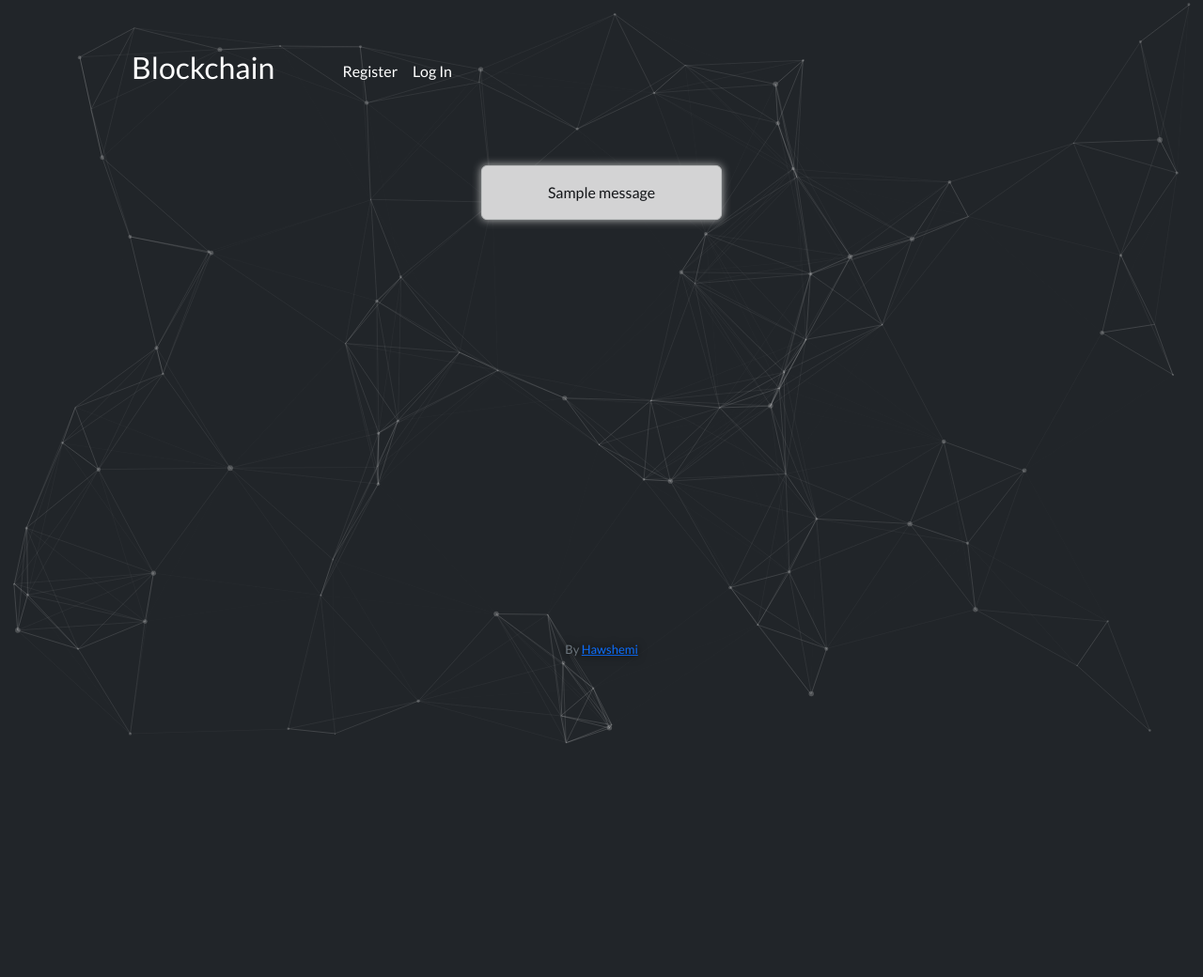
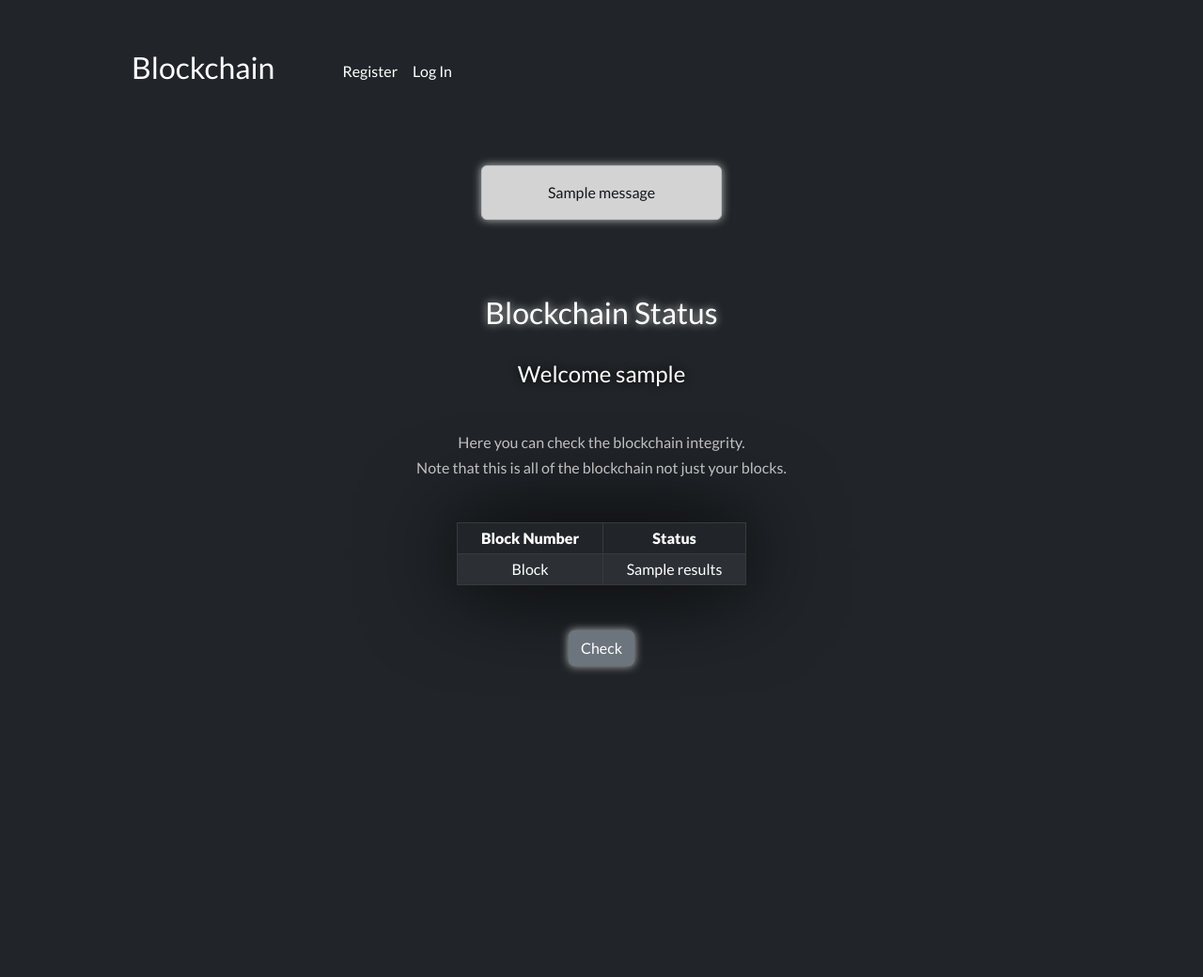
Before and after one commit to hawshemi/Blockchain, a Flask app: template templates/index.html in a window 1280 px wide. Shown: the top 1040 px of the page at 94% size. Before the commit the page ends 791 px from the top, so only its background shows below. Run offline with Flask 2, Linux system fonts and the light colour scheme; the template is opened without the code that fills it: most values are stand-ins (such as "Sample title", 1, 10 or a date in 2020); one stand-in notice (Sample message) is shown; some libraries are stand-ins or nearby versions.

Commit message:
Update index.html

```diff
--- a/templates/index.html
+++ b/templates/index.html
@@ -1,70 +1,37 @@
-<!DOCTYPE html>
+{% extends "layout.html" %}
 
-<html lang="en">
-    <head>
-        <!-- Required meta tags -->
-        <meta charset="utf-8">
-        <meta name="viewport" content="initial-scale=1, width=device-width">
+{% block title %}
+    Blockchain
+{% endblock %}
 
-        <!-- documentation at http://getbootstrap.com/docs/5.2 -->
-        <link href="https://cdn.jsdelivr.net/npm/bootstrap@5.2.3/dist/css/bootstrap.min.css" rel="stylesheet" integrity="sha384-rbsA2VBKQhggwzxH7pPCaAqO46MgnOM80zW1RWuH61DGLwZJEdK2Kadq2F9CUG65" crossorigin="anonymous">
-        <script src="https://cdn.jsdelivr.net/npm/bootstrap@5.2.3/dist/js/bootstrap.bundle.min.js" integrity="sha384-kenU1KFdBIe4zVF0s0G1M5b4hcpxyD9F7jL+jjXkk+Q2h455rYXK/7HAuoJl+0I4" crossorigin="anonymous"></script>
-        <script src="https://code.jquery.com/jquery-3.6.1.slim.min.js" integrity="sha256-w8CvhFs7iHNVUtnSP0YKEg00p9Ih13rlL9zGqvLdePA=" crossorigin="anonymous"></script>
+{% block main %}
 
-        <script src="/static/js/table2excel.js" ></script>
+  <body>
+    <div class="container-fluid">
+        <h2>Blockchain Status</h2>
+        <h4 class="mb-5">Welcome {{ username }}</h4>
+        <h6>Here you can check the blockchain integrity.</h6>
+        <h6 class="mb-5">Note that this is all of the blockchain not just your blocks.</h6>
+            <div class="table-index">
+                {% for res in checking_results %}
+                    <table class="table table-dark table-striped table-bordered table-sm">
+                        <thead>
+                            <tr>
+                                <th>Block Number</th>
+                                <th>Status</th>
+                            </tr>
+                        </thead>
+                        <tbody>
+                            <tr>
+                                <td>Block {{ res['block'] }}</td>
+                                <td>{{ res['results'] }}</td>
+                            </tr>
+                        </tbody>
+                    </table>
+                {% endfor %}
+            </div>
+            <button onClick="window.location.reload();" class="btn btn-secondary">Check</button>
+    </div>
+  </body>
 
-        <link href="/static/img/favicon.ico" rel="icon">
-
-        <link href="/static/styles.css" rel="stylesheet">
-
-        <link rel="preconnect" href="https://fonts.googleapis.com">
-        <link rel="preconnect" href="https://fonts.gstatic.com" crossorigin>
-        <link href="https://fonts.googleapis.com/css2?family=Lato:ital,wght@0,400;0,900;1,400&display=swap" rel="stylesheet">
-
-        <title>Blockchain: {% block title %}{% endblock %}</title>
-    </head>
-    <body>
-	<div id="particles-js"></div>
-	<script src="static/js/particles.min.js"></script>
-	<script src="static/js/script.js"></script>
-        <nav class="navbar navbar-expand-md">
-          <div class="container-fluid">
-            <a class="navbar-brand" href="/">Blockchain</a>
-            <button class="navbar-toggler" type="button" data-bs-toggle="collapse" data-bs-target="#navbar" aria-controls="navbar" aria-expanded="false" aria-label="Toggle navigation">
-                <span class="navbar-toggler-icon"></span>
-            </button>
-            <div class="collapse navbar-collapse" id="navbar">
-                {% if session["user_id"] %}
-                    <ul class="nav navbar-nav mr-auto mt-2 navbar-text">
-                        <li class="nav-item"><a class="nav-link" href="/">Status</a></li>
-                        <li class="nav-item"><a class="nav-link" href="/send">Send</a></li>
-                        <li class="nav-item"><a class="nav-link" href="/history">History</a></li>
-                    </ul>
-                    <ul class="navbar-nav ms-auto mt-2 navbar-logout">
-                        <li class="nav-item"><a class="nav-link" href="/logout">Log Out</a></li>
-                    </ul>
-                {% else %}
-                    <ul class="nav navbar-nav mt-2 navbar-text">
-                        <li class="nav-item"><a class="nav-link" href="/register">Register</a></li>
-                        <li class="nav-item"><a class="nav-link" href="/login">Log In</a></li>
-                    </ul>
-                {% endif %}
-            </div>
-          </div>
-        </nav>
-
-        {% if get_flashed_messages() %}
-            <div class="alert alert-dark flash" role="alert">
-                    {{ get_flashed_messages() | join(" ") }}
-            </div>
-        {% endif %}
-
-        <main class="container-fluid py-5 text-center">
-            {% block main %}{% endblock %}
-        </main>
-
-        <footer class="footer text-muted">
-            By <a href="https://hawshemi.com/" target="_blank">Hawshemi</a>
-        </footer>
-    </body>
-</html>
+{% endblock %}
```
